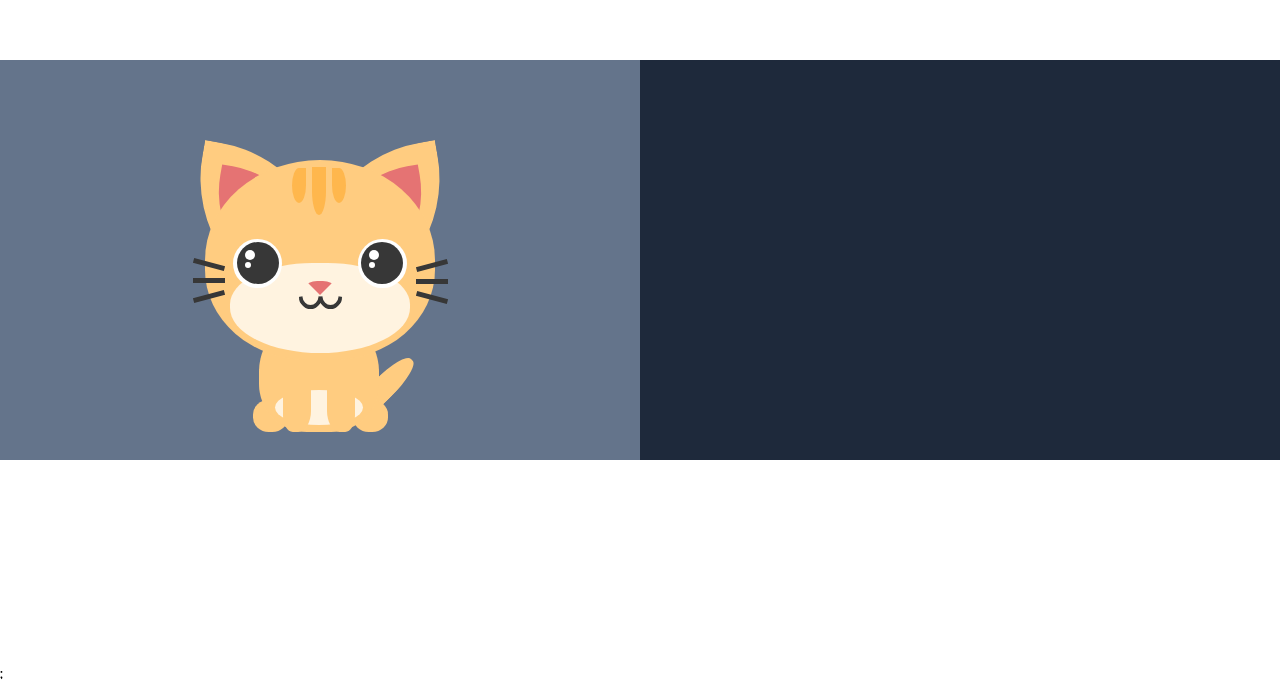
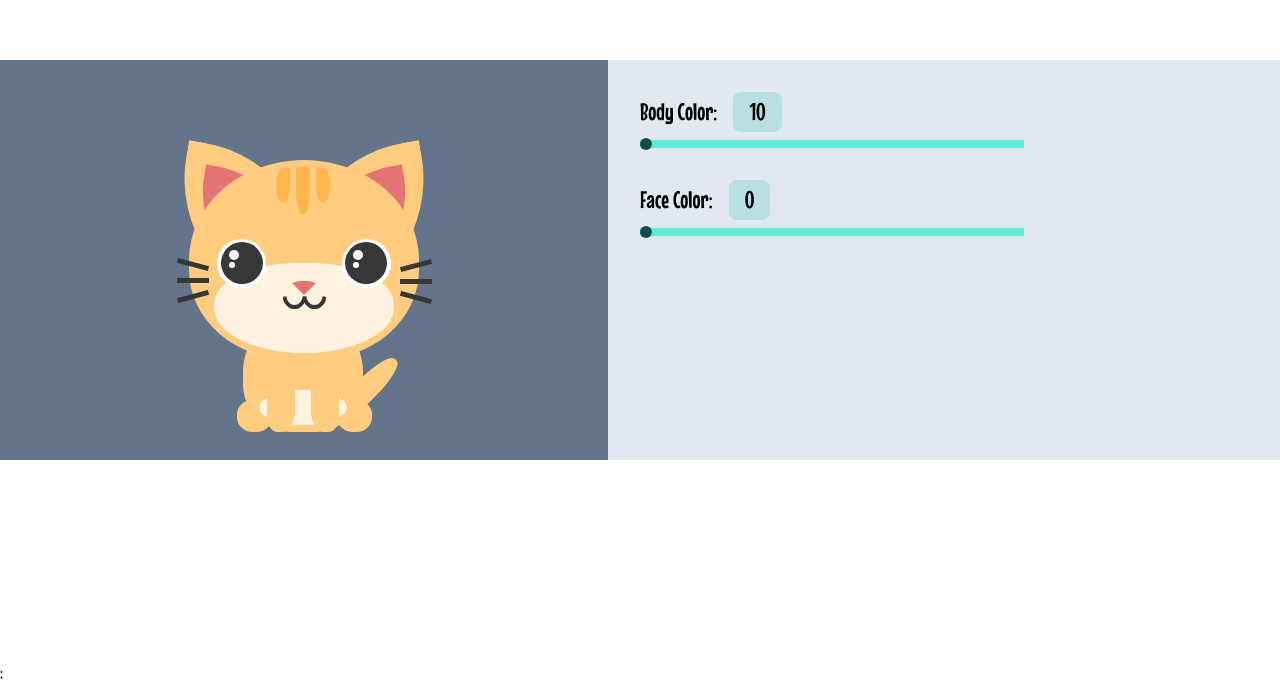
Before and after one commit to rajmuller/kitties-app, a Next.js app: page /factory in a window 1280 px wide. Shown: the part 140-824 px from the top of the page. Built offline with nearby package versions, Linux system fonts and the light colour scheme.

Commit message:
body color slider

```diff
--- a/pages/factory.tsx
+++ b/pages/factory.tsx
@@ -1,13 +1,74 @@
 import type { NextPage } from "next";
+import { ChangeEvent, useCallback, useState } from "react";
 import { Cat } from "../components";
 
+type Dna = {
+  bodyColor: string;
+  faceColor: string;
+};
+
 const Factory: NextPage = () => {
+  const [dna, setDna] = useState<Dna>({
+    bodyColor: "10",
+    faceColor: "0",
+  });
+
+  const onChange = useCallback(
+    (e: ChangeEvent<HTMLInputElement>) => {
+      const changedDna = e.target.id as keyof Dna;
+      console.log({ dna });
+      console.log({ changedDna });
+      console.log({ value: e.target.value });
+
+      setDna({ ...dna, [changedDna]: e.target.value });
+    },
+    [dna]
+  );
+
   return (
     <div className=" flex h-screen w-full items-center justify-evenly">
       <div className="flex h-1/2 flex-1 items-center justify-center bg-slate-500">
         <Cat />
       </div>
-      <div className="h-1/2 flex-1 bg-slate-800"></div>
+      <div className="h-1/2 flex-1 bg-slate-200 p-8 ">
+        <div className="flex w-96 flex-col gap-8">
+          <div className="flex flex-col gap-2">
+            <div className="flex items-center gap-4 text-2xl">
+              <label htmlFor="bodyColor">Body Color:</label>
+              <p className="rounded-lg bg-teal-500/20 px-4 py-1">
+                {dna.bodyColor}
+              </p>
+            </div>
+            <input
+              value={dna.bodyColor}
+              onChange={onChange}
+              min="10"
+              max="99"
+              id="bodyColor"
+              type="range"
+              className="slider-thumb form-range h-2 w-full appearance-none bg-teal-300 p-0 focus:shadow-none focus:outline-none focus:ring-0"
+            />
+          </div>
+
+          <div className="flex flex-col gap-2">
+            <div className="flex items-center gap-4 text-2xl">
+              <label htmlFor="faceColor">Face Color:</label>
+              <p className="rounded-lg bg-teal-500/20 px-4 py-1">
+                {dna.faceColor}
+              </p>
+            </div>
+            <input
+              value={dna.faceColor}
+              onChange={onChange}
+              min="0"
+              max="99"
+              id="faceColor"
+              type="range"
+              className="slider-thumb form-range h-2 w-full appearance-none bg-teal-300 p-0 focus:shadow-none focus:outline-none focus:ring-0"
+            />
+          </div>
+        </div>
+      </div>
     </div>
   );
 };
--- a/styles/globals.css
+++ b/styles/globals.css
@@ -8,6 +8,14 @@ body {
 }
 
 @layer components {
+.slider-thumb::-webkit-slider-thumb {
+  @apply appearance-none w-3 h-3 rounded-full bg-teal-900 cursor-pointer;
+}
+
+.slider-thumb::-webkit-slider-thumb:hover {
+  @apply bg-blue-700;
+}
+
   .head-text {
     font-size: 2.75rem;
     font-weight: 800;
```
Also changed, not shown: .eslintrc.json.
